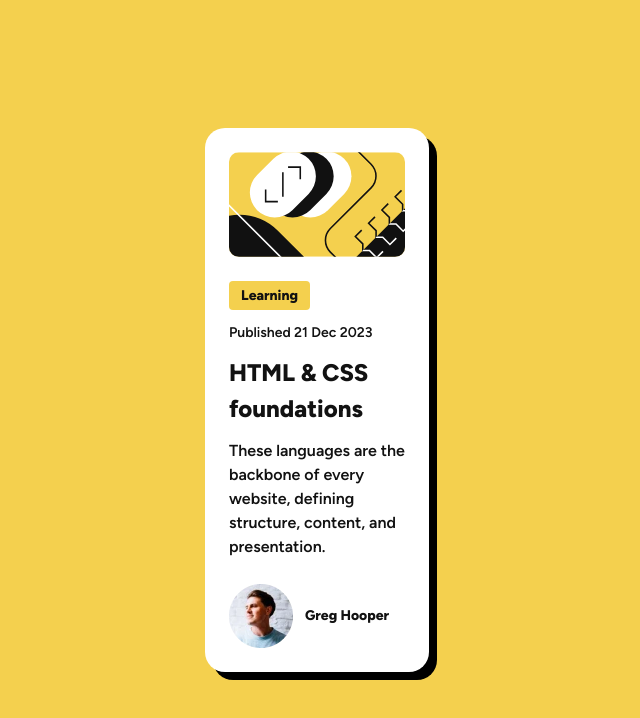
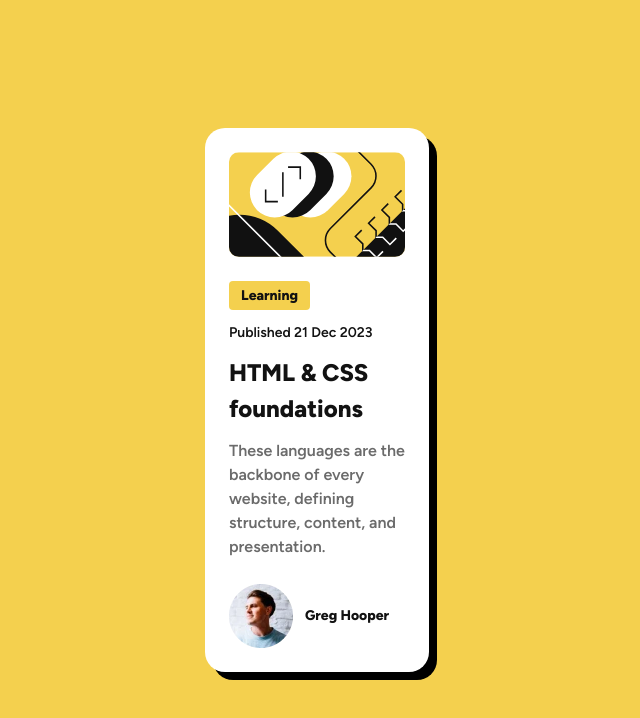
Before and after one commit to Kellenkjames/blog-preview-card, an Angular app in the folder blog-preview-card/: page / in a window 1280 px wide. Shown: the top 718 px of the page, without its empty margins (323-963 px from the left). Built offline with nearby package versions, Linux system fonts and the light colour scheme.

Commit message:
feat: remove role from main and update desc color

```diff
--- a/blog-preview-card/src/app/app.component.html
+++ b/blog-preview-card/src/app/app.component.html
@@ -1,3 +1,3 @@
-<main class="main-container" role="main">
+<main class="main-container">
   <app-card />
 </main>
--- a/blog-preview-card/src/app/card-content/card-content.component.scss
+++ b/blog-preview-card/src/app/card-content/card-content.component.scss
@@ -24,5 +24,6 @@
 
   &__description {
     @include text-preset-2;
+    color: $color-gray-500;
   }
 }
```
